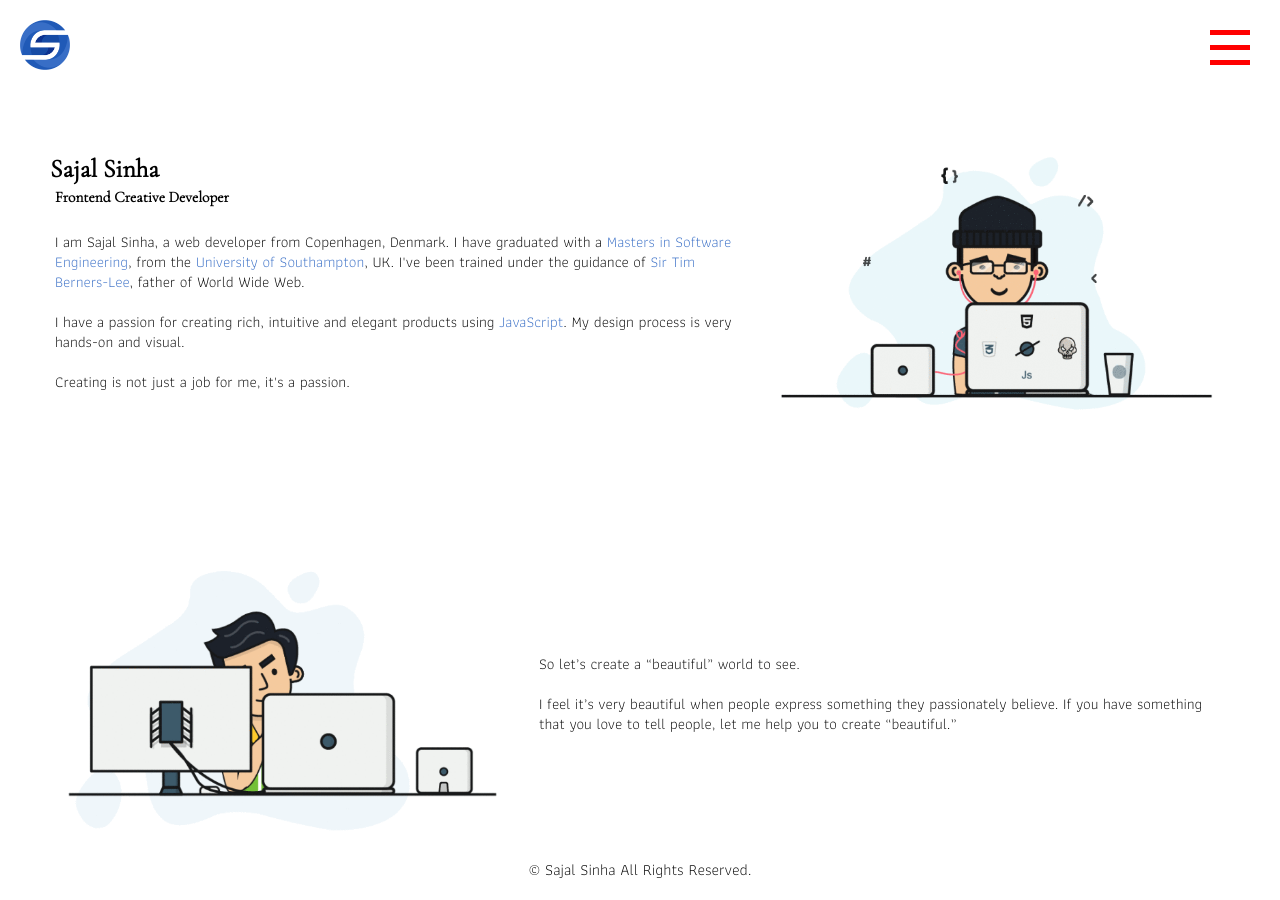
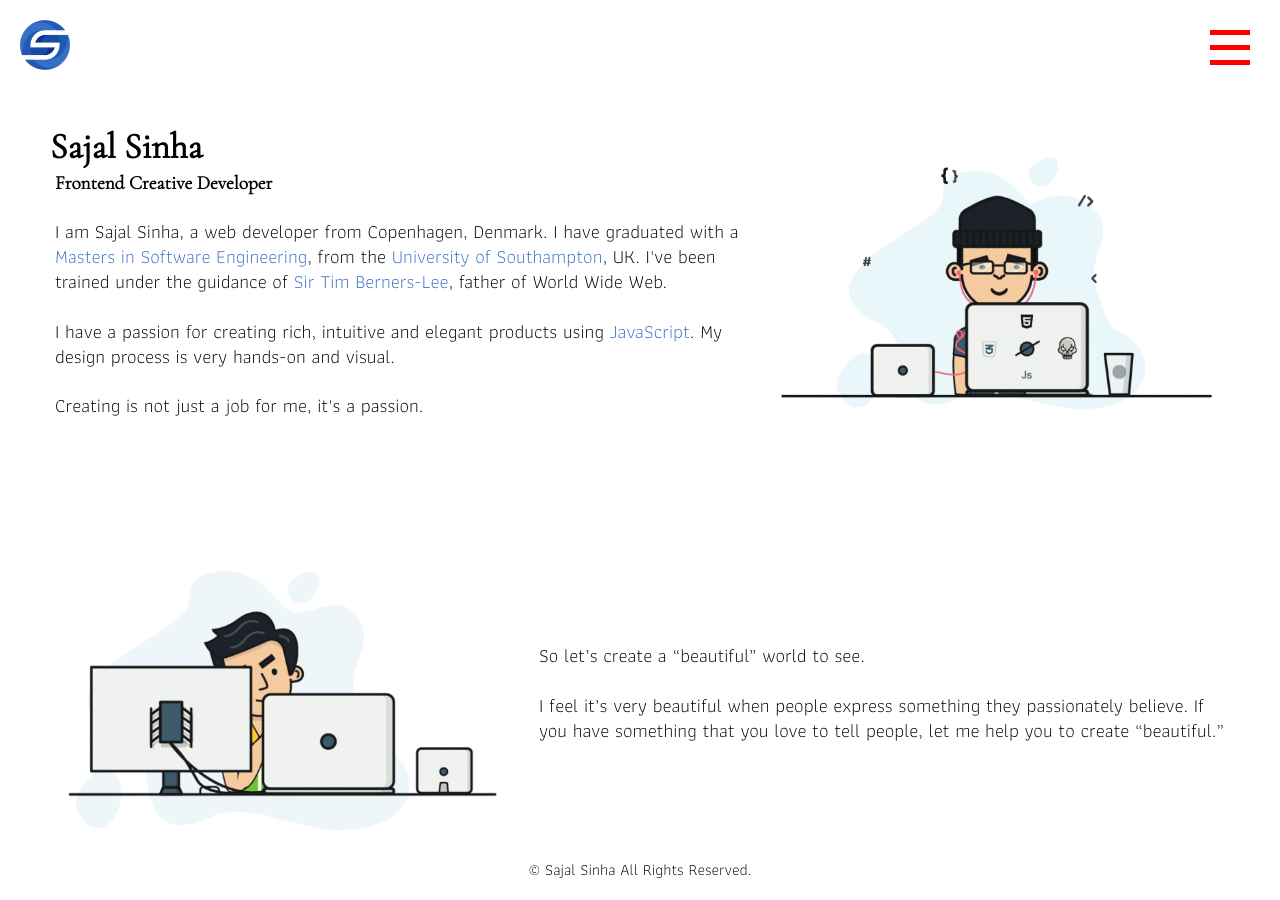
Before and after one commit to codeMonkSS/profile, a Vue app: page /about in a window 1280 px wide. Built offline with nearby package versions, Linux system fonts and the light colour scheme; what vue-head, vue-mouse-parallax, vue-particles would draw is missing.

Commit message:
minor bug fixes

```diff
--- a/src/components/about/About.vue
+++ b/src/components/about/About.vue
@@ -79,7 +79,7 @@ export default {
     }
 
     h1 {
-      font-size: 2vw;
+      font-size: 2.8vw;
       font-weight: 700;
       margin-bottom: .5vw;
       font-family: 'Cormorant Garamond', serif;
@@ -99,7 +99,7 @@ export default {
     }
 
     p, h2 {
-      font-size: 1.2vw;
+      font-size: 1.5vw;
       line-height: 1.3;
       padding: 0 5px;
 
--- a/src/components/services/Services.vue
+++ b/src/components/services/Services.vue
@@ -31,8 +31,8 @@
         </div>
       </div>
       <Scrollama
-        :debug="false"
-        :offset=".9"
+        :debug="true"
+        :offset=".7"
         @step-enter="handler"
       >
         <!-- @step-exit="({ element }) => (currStep = $store.state.services.title)" -->
```
Also changed, not shown: 1 other file (tests, documents, lock files or other folders).
